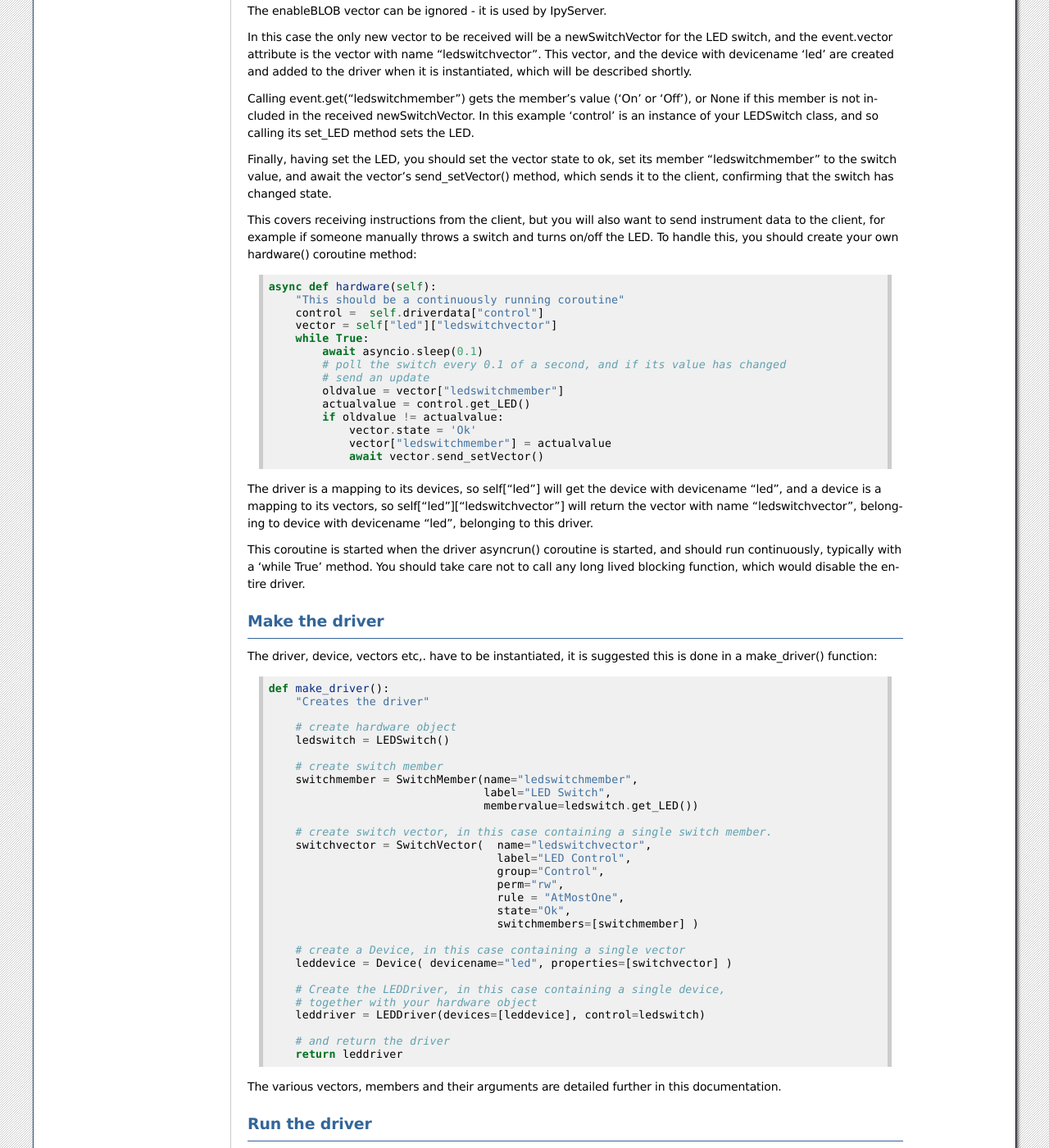
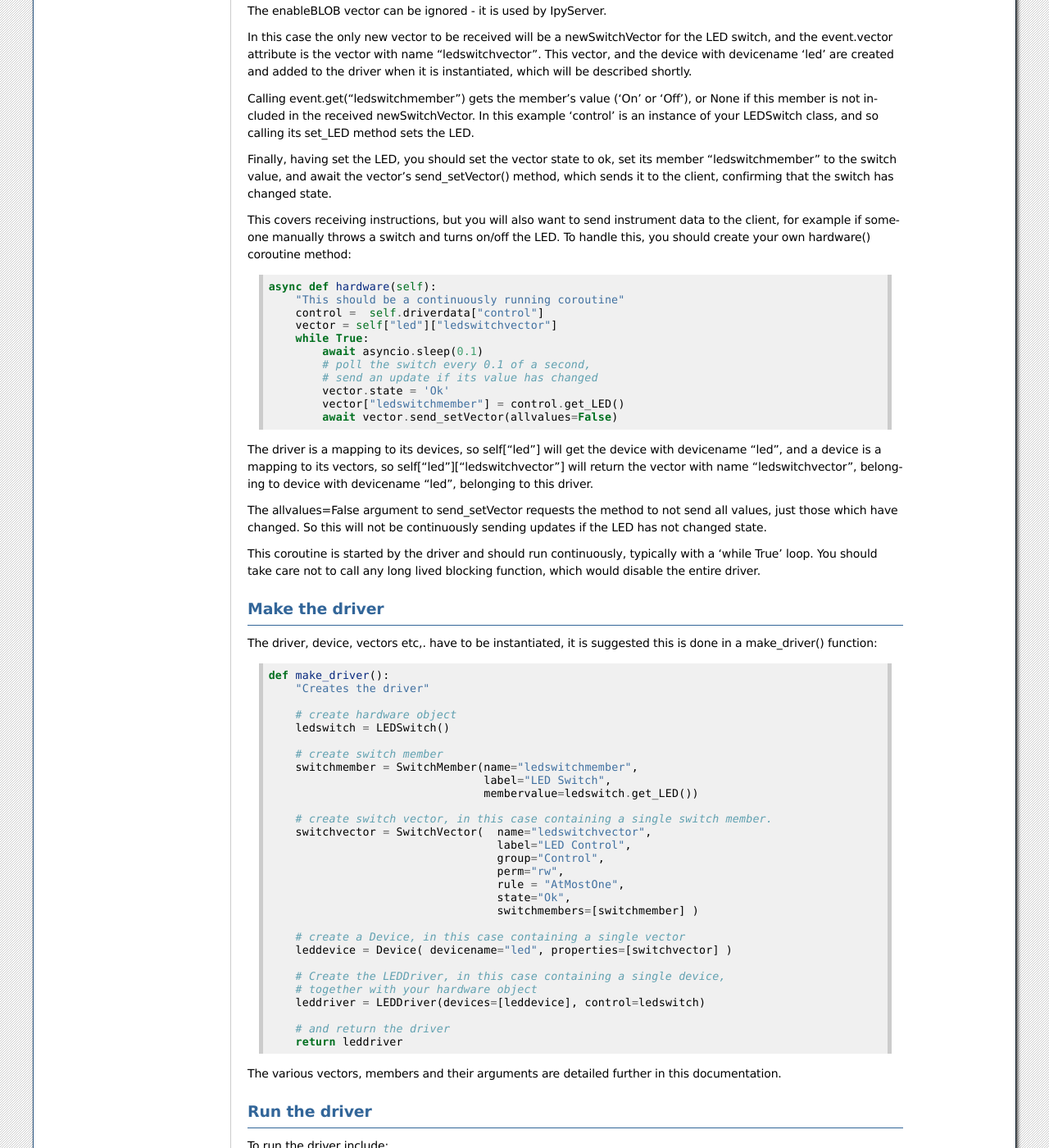
Before and after one commit to bernie-skipole/indipydriver, a Sphinx documentation site: the page built from docs/source/usage/summary.rst, in a window 1280 px wide and 1400 px high, scrolled down 1288 px. Shown: the whole window at 82% size. Built offline with Sphinx 7.4.7, drawn with Linux system fonts in a browser that asks for light colours; some of the changed text lies outside the part shown.

Commit message:
Updated documentation

```diff
--- a/docs/source/usage/references.rst
+++ b/docs/source/usage/references.rst
@@ -30,5 +30,3 @@ https://www.clearskyinstitute.com/INDI/INDI.pdf
 https://indilib.org/
 
 https://github.com/indilib/indi/releases
-
-https://packages.debian.org/buster/indi-bin
--- a/docs/source/usage/summary.rst
+++ b/docs/source/usage/summary.rst
@@ -75,7 +75,7 @@ Calling event.get("ledswitchmember") gets the member's value ('On' or 'Off'), or
 
 Finally, having set the LED, you should set the vector state to ok, set its member "ledswitchmember" to the switch value, and await the vector's send_setVector() method, which sends it to the client, confirming that the switch has changed state.
 
-This covers receiving instructions from the client, but you will also want to send instrument data to the client, for example if someone manually throws a switch and turns on/off the LED.  To handle this, you should create your own hardware() coroutine method::
+This covers receiving instructions, but you will also want to send instrument data to the client, for example if someone manually throws a switch and turns on/off the LED.  To handle this, you should create your own hardware() coroutine method::
 
 
         async def hardware(self):
@@ -84,18 +84,17 @@ This covers receiving instructions from the client, but you will also want to se
             vector = self["led"]["ledswitchvector"]
             while True:
                 await asyncio.sleep(0.1)
-                # poll the switch every 0.1 of a second, and if its value has changed
-                # send an update
-                oldvalue = vector["ledswitchmember"]
-                actualvalue = control.get_LED()
-                if oldvalue != actualvalue:
-                    vector.state = 'Ok'
-                    vector["ledswitchmember"] = actualvalue
-                    await vector.send_setVector()
+                # poll the switch every 0.1 of a second,
+                # send an update if its value has changed
+                vector.state = 'Ok'
+                vector["ledswitchmember"] = control.get_LED()
+                await vector.send_setVector(allvalues=False)
 
 The driver is a mapping to its devices, so self["led"] will get the device with devicename "led", and a device is a mapping to its vectors, so self["led"]["ledswitchvector"] will return the vector with name "ledswitchvector", belonging to device with devicename "led", belonging to this driver.
 
-This coroutine is started when the driver asyncrun() coroutine is started, and should run continuously, typically with a 'while True' method. You should take care not to call any long lived blocking function, which would disable the entire driver.
+The allvalues=False argument to send_setVector requests the method to not send all values, just those which have changed. So this will not be continuously sending updates if the LED has not changed state.
+
+This coroutine is started by the driver and should run continuously, typically with a 'while True' loop. You should take care not to call any long lived blocking function, which would disable the entire driver.
 
 Make the driver
 ^^^^^^^^^^^^^^^
@@ -137,7 +136,7 @@ The various vectors, members and their arguments are detailed further in this do
 Run the driver
 ^^^^^^^^^^^^^^
 
-As it stands the module could be imported and the make_driver() function would be made available. To run it include::
+To run the driver include::
 
     if __name__ == "__main__":
 
@@ -154,11 +153,11 @@ Alternatively::
         driver.listen()
         asyncio.run(driver.asyncrun())
 
-In this example, the driver is set to listen on a host/port rather than stdin and stdout. If the host and port are not specified in this method call, defaults of 'localhost' and port 7624 are used.
+In this example, the driver is set to listen on a host/port rather than stdin and stdout. If the host and port are not specified in the listen() method, defaults of 'localhost' and port 7624 are used.
 
 This has a limitation that it accepts only a single connection, so is useful in the case where a single driver is connected to a single client.
 
-Alternatively, and starting with a "from indipydriver import IPyServer"::
+Alternatively, (include a "from indipydriver import IPyServer")::
 
     if __name__ == "__main__":
 
@@ -166,4 +165,4 @@ Alternatively, and starting with a "from indipydriver import IPyServer"::
         server = IPyServer([driver])
         asyncio.run(server.asyncrun())
 
-The IPyServer class takes a list of drivers (only one in this example) and can connect to multiple clients. Again the defaults of 'localhost' and 7624 are used in this example. The drivers must all be created from IPyDriver subclasses - this is not a general purpose server able to run third party INDI drivers created with other languages or tools.
+The IPyServer class takes a list of drivers, only one in this example, runs them in a common event loop and serves them all on a host/port. It allows connections from multiple clients. Again the defaults of 'localhost' and 7624 are used in this example. The drivers must all be created from IPyDriver subclasses - this is not a general purpose server able to run third party INDI drivers created with other languages or tools.
```
Also changed, not shown: docs/source/usage/clientevents.rst (+13 -0 lines), docs/source/usage/propertyvectors.rst (+2 -13 lines), docs/source/usage/snoopevents.rst (+6 -4 lines).
